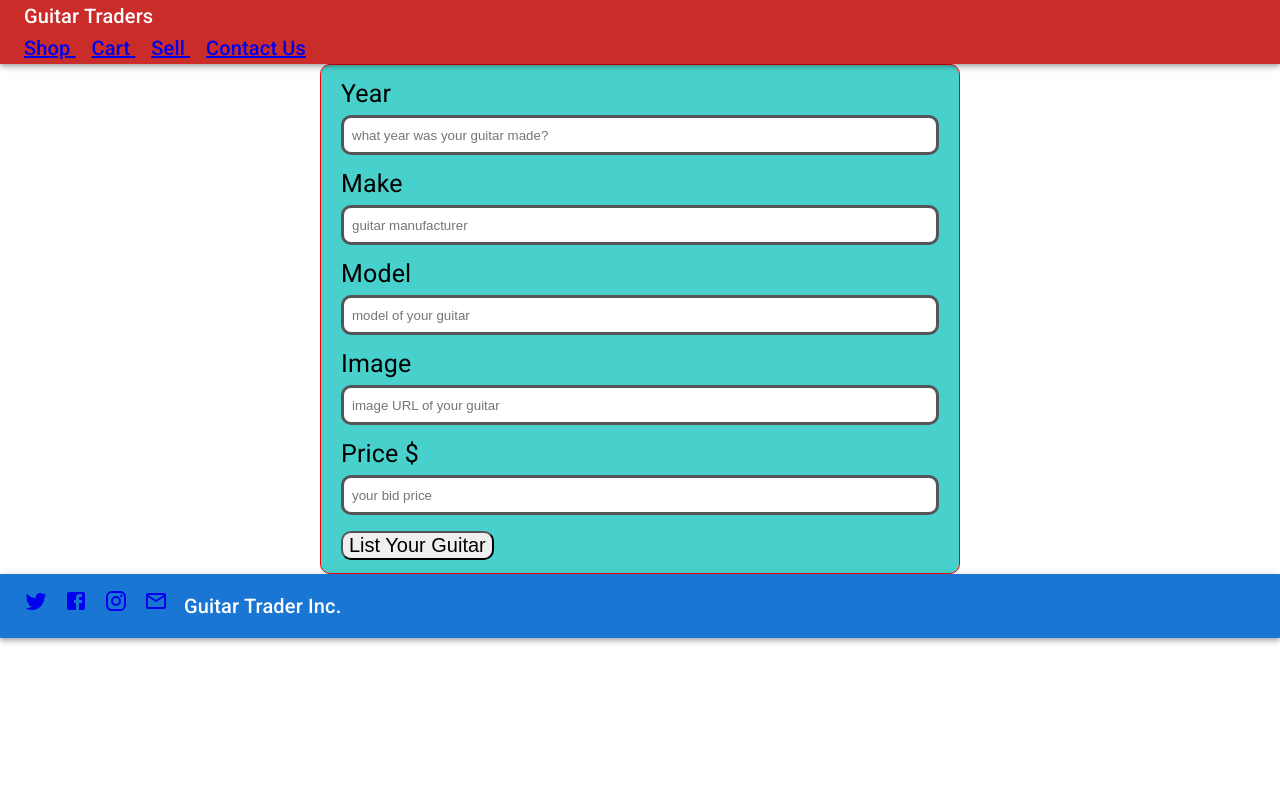
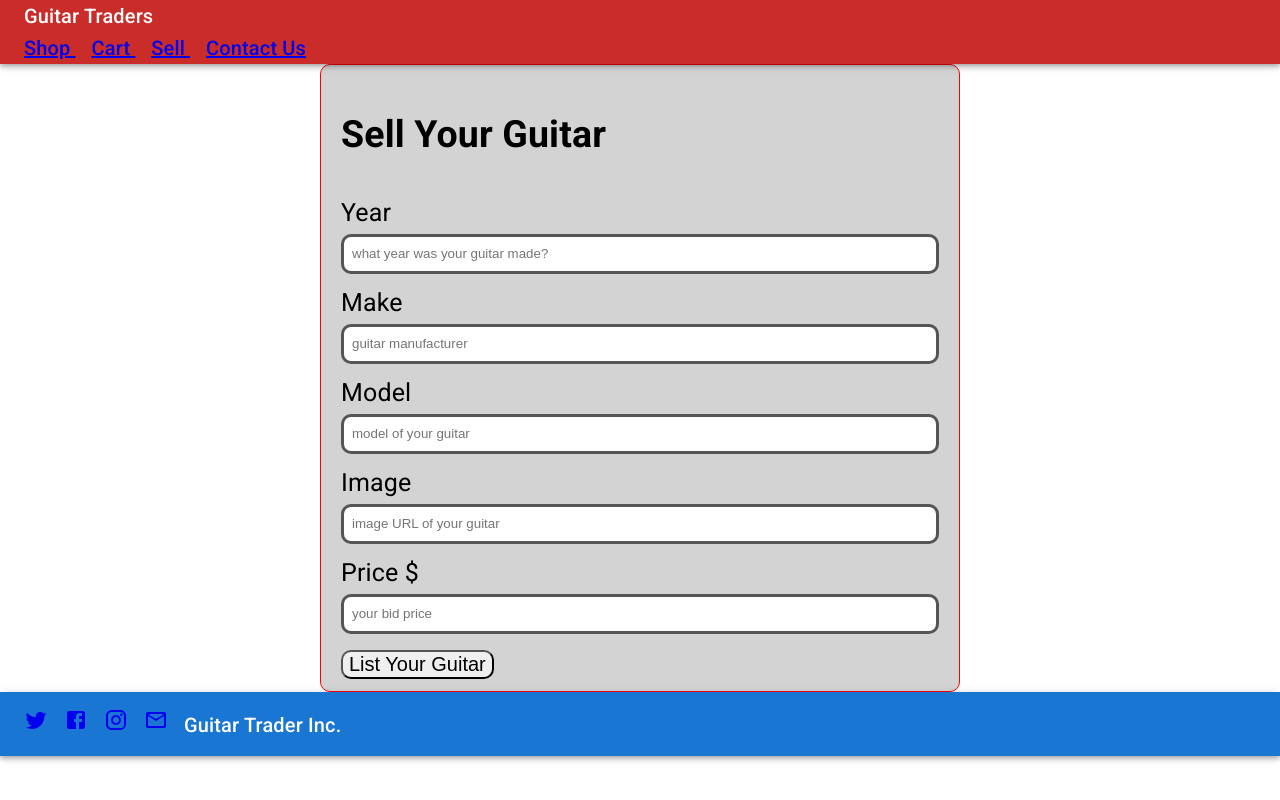
Before and after one commit to riverferguson/phase-2-project, a React (Create React App) app in the folder phase-2-project/: page /guitars/new in a window 1280 px wide. Built offline with nearby package versions, Linux system fonts and the light colour scheme; data requests are answered from the project's data file.

Commit message:
minor form style fix

```diff
--- a/phase-2-project/src/components/GuitarForm.css
+++ b/phase-2-project/src/components/GuitarForm.css
@@ -6,7 +6,7 @@
   margin: auto;
   text-align: left;
   width: 50%;
-  background-color: mediumturquoise;
+  background-color: lightgray;
   color: black;
   font-size: 25px;
   position: relative;
--- a/phase-2-project/src/components/GuitarForm.js
+++ b/phase-2-project/src/components/GuitarForm.js
@@ -42,6 +42,8 @@ const GuitarForm = ({ addGuitar }) => {
 
   return (
     <form className='formContainer' onSubmit={handleSubmit}>
+      <div>
+        <h2>Sell Your Guitar</h2>
         <div>
           <label>Year </label>
 
@@ -106,6 +108,7 @@ const GuitarForm = ({ addGuitar }) => {
             onChange={handleChange}
           />
         </div>
+      </div>
 
       <button className="listButton" type="submit">
         List Your Guitar
```
Lines whose indentation alone changed are shown as unchanged.
